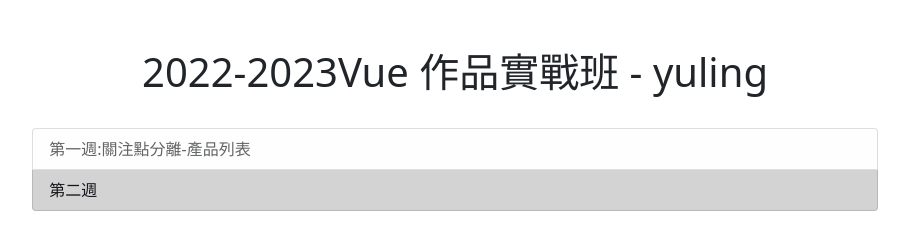
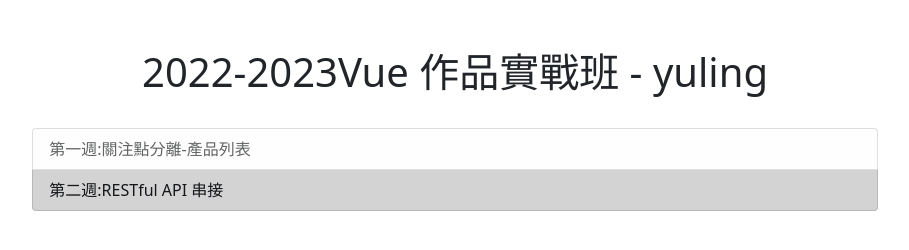
Before and after one commit to GinaTung/2023Vue-W2, a plain HTML site: page index.html in a window 1280 px wide. Shown: the whole page, without its empty margins (185-1094 px from the left). Drawn offline with nearby package versions, Linux system fonts and the light colour scheme.

Commit message:
w2-20230117-index

```diff
--- a/index.html
+++ b/index.html
@@ -31,7 +31,7 @@
                     <a href="https://ginatung.github.io/2022Vue-W1/202212-W1.html"
                         class="list-group-item list-group-item-action list-group-item-light">第一週:關注點分離-產品列表</a>
                     <a href="w2-products.html"
-                        class="list-group-item list-group-item-action list-group-item-dark">第二週</a>
+                        class="list-group-item list-group-item-action list-group-item-dark">第二週:RESTful API 串接</a>
                 </div>
             </div>
         </div>
```
